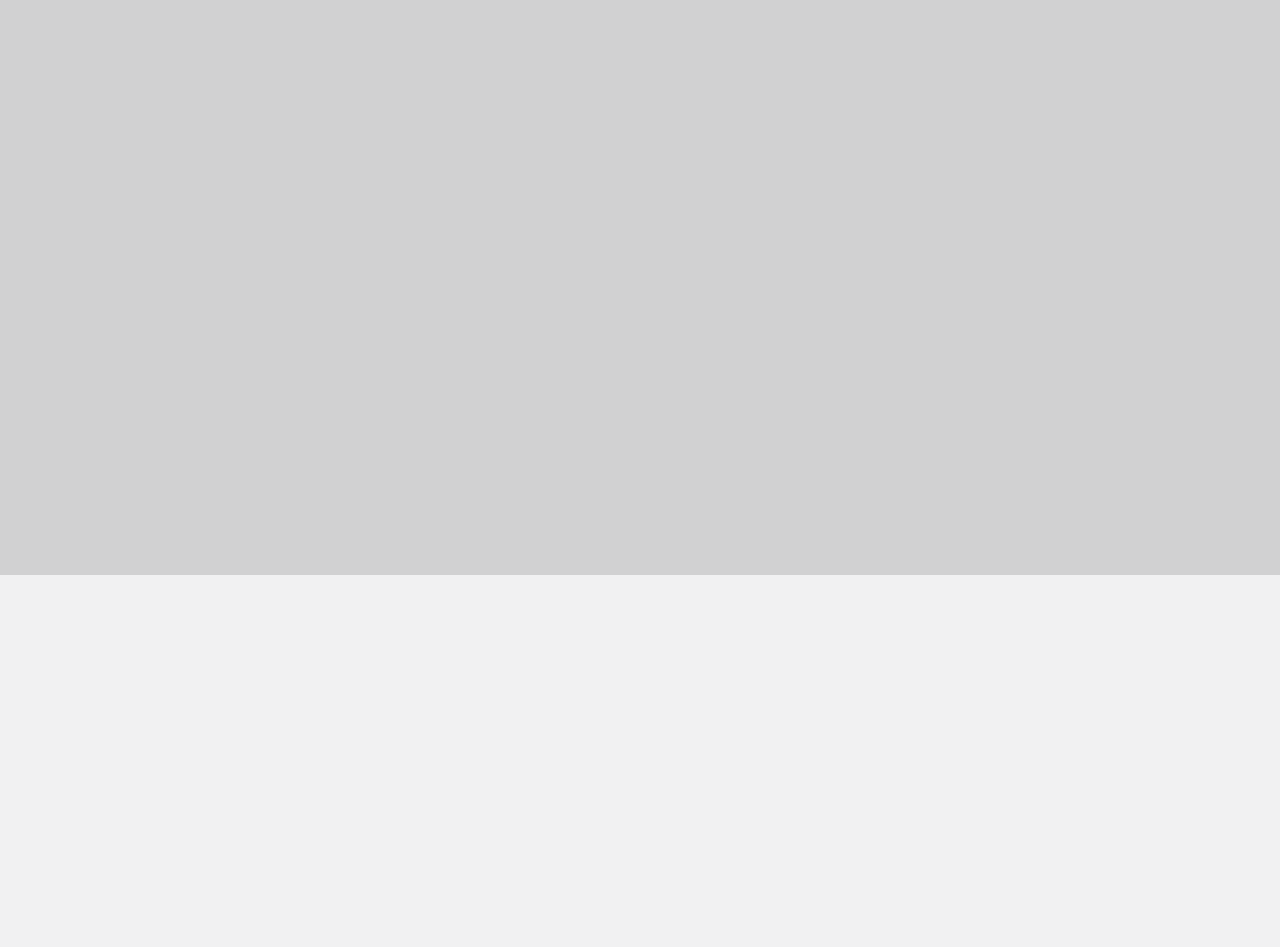
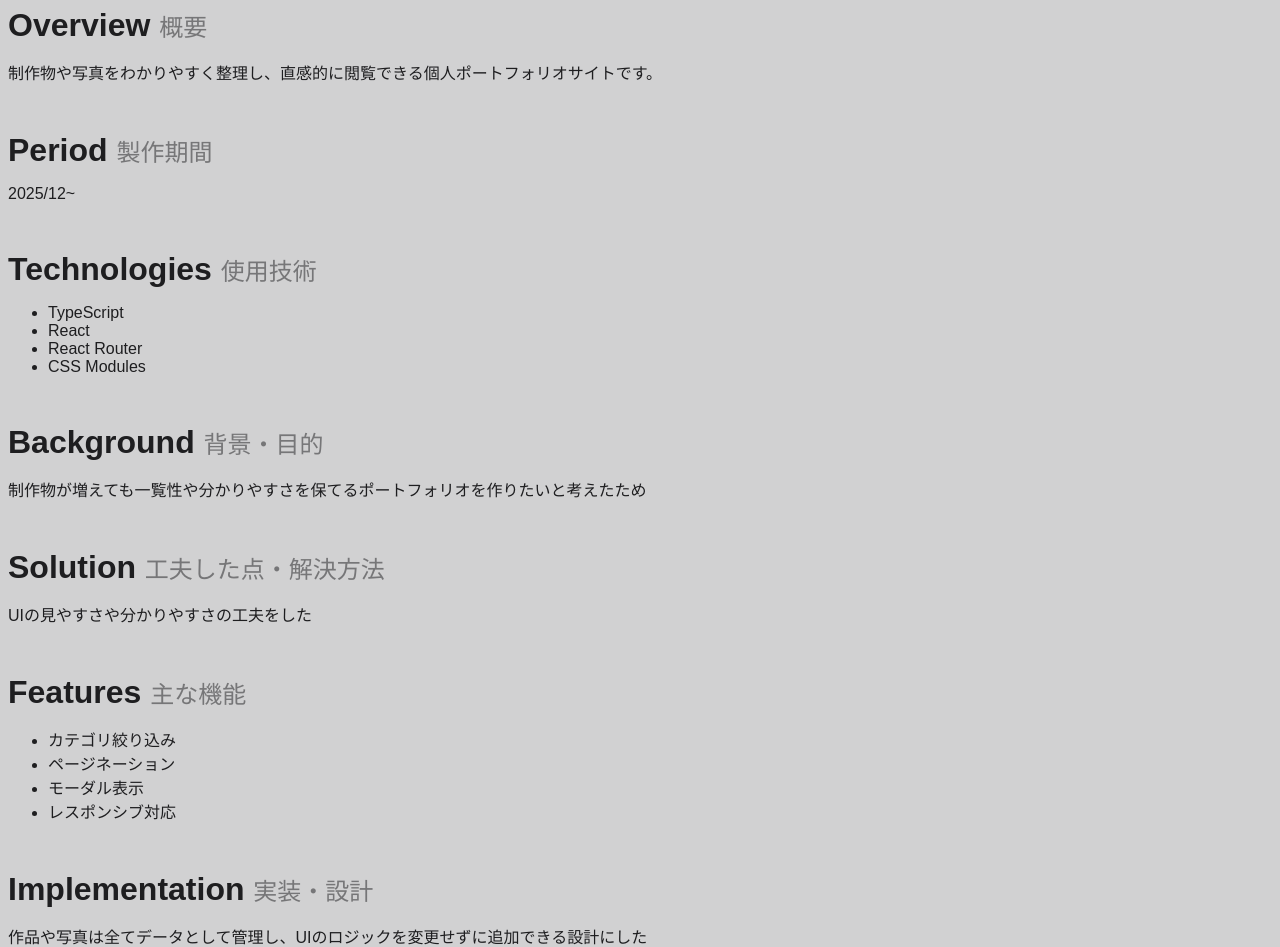
Before and after one commit to haaaaa722/portfolio, a React (Create React App) app: page /works/Other/portfolio in a window 1280 px wide. Shown: the part 225-1172 px from the top of the page. Before the commit the page ends 800 px from the top, so only its background shows below. Built offline with nearby package versions, Linux system fonts and the light colour scheme; a web font is replaced by a local one.

Commit message:
create portfolio page

```diff
--- a/src/pages/About.module.css
+++ b/src/pages/About.module.css
@@ -12,7 +12,7 @@
     height: 10rem;
     display: flex;
     align-items: center;
-    padding: 10px;
+    padding: 0.5rem;
 }
 
 .title{
--- a/src/pages/Photos.module.css
+++ b/src/pages/Photos.module.css
@@ -11,7 +11,7 @@
     width: 100%;
     height: 10rem;
     position: relative;
-    padding: 10px;
+    padding: 0.5rem;
 }
 
 .title{
@@ -236,7 +236,7 @@
 .grid{
     width: 100%;
     box-sizing: border-box;
-    padding: 10px;
+    padding: 0.5rem;
     display: grid;
     gap: 10px;
     grid-template-columns: repeat(3, 1fr);
--- a/src/pages/Works.module.css
+++ b/src/pages/Works.module.css
@@ -11,7 +11,7 @@
     width: 100%;
     height: 10rem;
     position: relative;
-    padding: 10px;
+    padding: 0.5rem;
 }
 
 .title{
--- a/src/pages/WorksPages/Portfolio.module.css
+++ b/src/pages/WorksPages/Portfolio.module.css
@@ -11,7 +11,7 @@
     width: 100%;
     height: 10rem;
     position: relative;
-    padding: 10px;
+    padding: 0.5rem;
 }
 
 .title{
@@ -27,6 +27,22 @@
     bottom: 0;
 }
 
+.section{
+    margin-bottom: 1rem;
+    padding: 0.5rem;
+}
+
+.sectitle{
+    margin: 0;
+    font-size: 2rem;
+}
+
+.secsubtitle{
+    font-size: 1.5rem;
+    font-weight: normal;
+    opacity: 0.5;
+}
+
 @media (min-width: 768px){
     .container{
         padding-top: 4rem;
--- a/src/pages/WorksPages/Portfolio.tsx
+++ b/src/pages/WorksPages/Portfolio.tsx
@@ -1,6 +1,7 @@
 import React from "react";
 import Breadcrumbs from "../../components/Breadcrumb/breadcrumb";
 import styles from "./Portfolio.module.css";
+import { Link } from 'react-router-dom';
 
 const Portfolio = ()=>{
     return(
@@ -12,6 +13,80 @@ const Portfolio = ()=>{
                     <Breadcrumbs />
                 </div>
             </div>
+
+            <section className={styles.section}>
+                <h2 className={styles.sectitle}>
+                    Overview <span className={styles.secsubtitle}>概要</span>
+                </h2>
+
+                <p>制作物や写真をわかりやすく整理し、直感的に閲覧できる個人ポートフォリオサイトです。</p>
+            </section>
+
+            <section className={styles.section}>
+                <h2 className={styles.sectitle}>
+                    Period <span className={styles.secsubtitle}>製作期間</span>
+                </h2>
+
+                <p>2025/12~</p>
+            </section>
+
+            <section className={styles.section}>
+                <h2 className={styles.sectitle}>
+                    Technologies <span className={styles.secsubtitle}>使用技術</span>
+                </h2>
+
+                <ul>
+                    <li>TypeScript</li>
+                    <li>React</li>
+                    <li>React Router</li>
+                    <li>CSS Modules</li>
+                </ul>
+            </section>
+
+            <section className={styles.section}>
+                <h2 className={styles.sectitle}>
+                    Background <span className={styles.secsubtitle}>背景・目的</span>
+                </h2>
+
+            <p>制作物が増えても一覧性や分かりやすさを保てるポートフォリオを作りたいと考えたため</p>
+            </section>
+
+            <section className={styles.section}>
+                <h2 className={styles.sectitle}>
+                    Solution <span className={styles.secsubtitle}>工夫した点・解決方法</span>
+                </h2>
+
+                <p>UIの見やすさや分かりやすさの工夫をした</p>
+            </section>
+
+            <section className={styles.section}>
+                <h2 className={styles.sectitle}>
+                    Features <span className={styles.secsubtitle}>主な機能</span>
+                </h2>
+
+                <ul>
+                    <li>カテゴリ絞り込み</li>
+                    <li>ページネーション</li>
+                    <li>モーダル表示</li>
+                    <li>レスポンシブ対応</li>
+                </ul>
+            </section>
+
+            <section className={styles.section}>
+                <h2 className={styles.sectitle}>
+                    Implementation <span className={styles.secsubtitle}>実装・設計</span>
+                </h2>
+
+                <p>作品や写真は全てデータとして管理し、UIのロジックを変更せずに追加できる設計にした</p>
+            </section>
+
+            <section className={styles.section}>
+                <h2 className={styles.sectitle}>
+                    Next <span className={styles.secsubtitle}>今後の改善</span>
+                </h2>
+
+                <p>アニメーションの工夫やNext.jsへの移行</p>
+            </section>
         </div>
     )
 }
```
